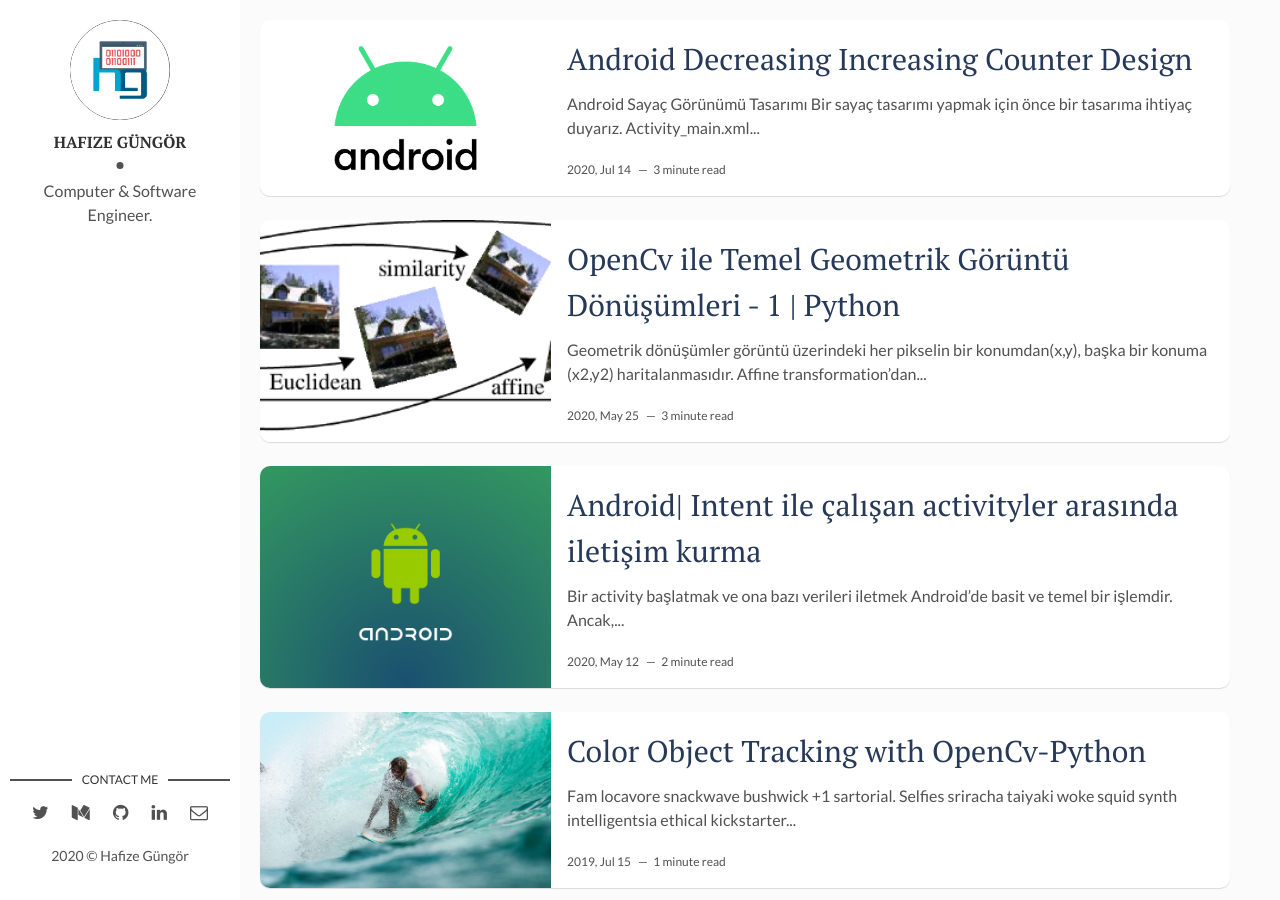
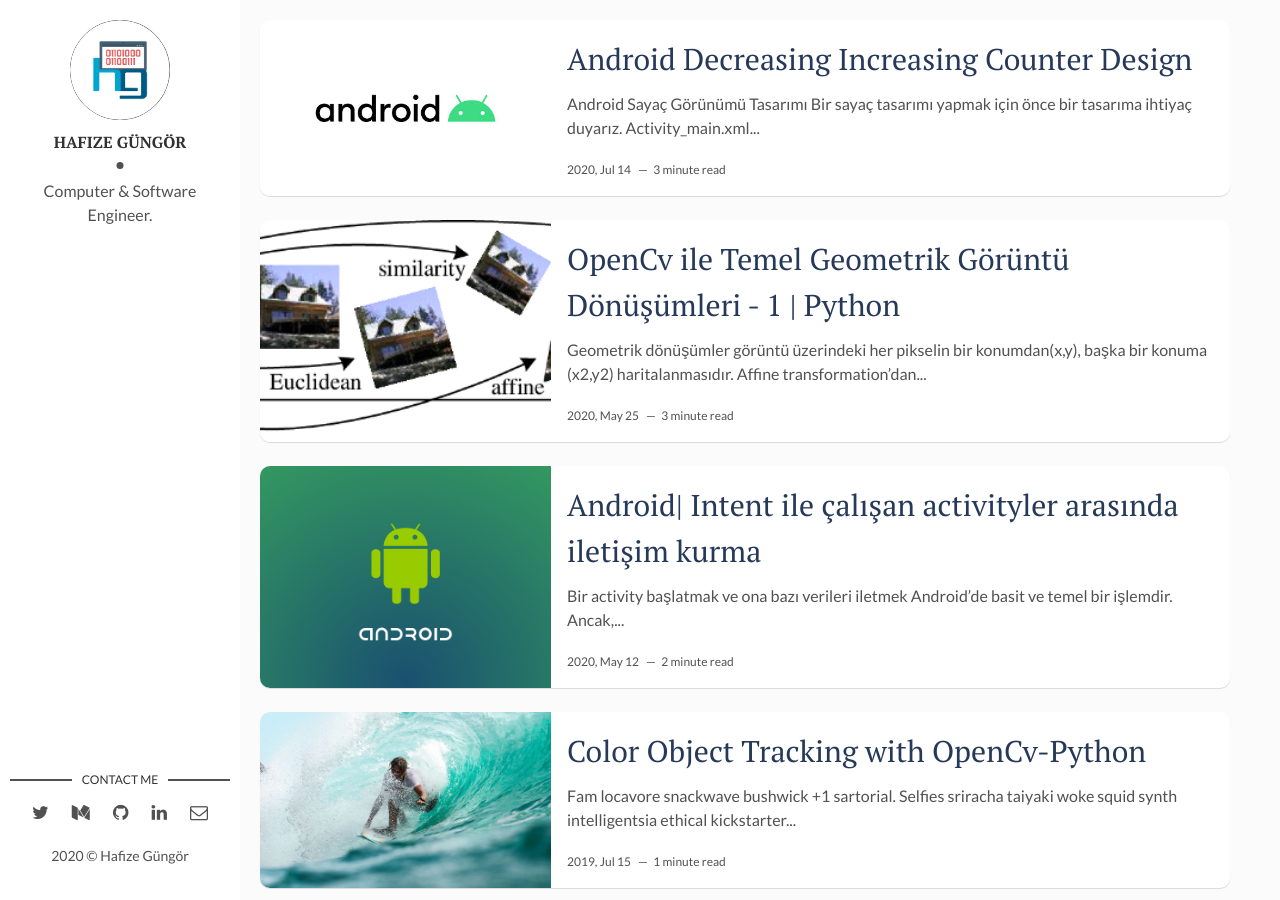
Before and after one commit to gungorhafize/gungorhafize.github.io1, a Jekyll site: the page built from index.html, in a window 1280 px wide and 900 px high. Built offline with Jekyll 4.4.1, drawn with Linux system fonts in a browser that asks for light colours; the list of posts is cut into pages by our own code.

Commit message:
Update 2020-07-14-Android | Decreasing - Increasing- Counter.markdown

```diff
--- a/_posts/2020-07-14-Android | Decreasing - Increasing- Counter.markdown
+++ b/_posts/2020-07-14-Android | Decreasing - Increasing- Counter.markdown
@@ -3,7 +3,7 @@ layout: post
 title: Android Decreasing Increasing Counter Design
 date: 2020-07-14 14:41:20 +0300
 description:
-img: and.png # Add image post (optional)
+img: android.jpg # Add image post (optional)
 fig-caption: # Add figcaption (optional)
 tags: [Android, Counter, View, Design]
 ---
```
